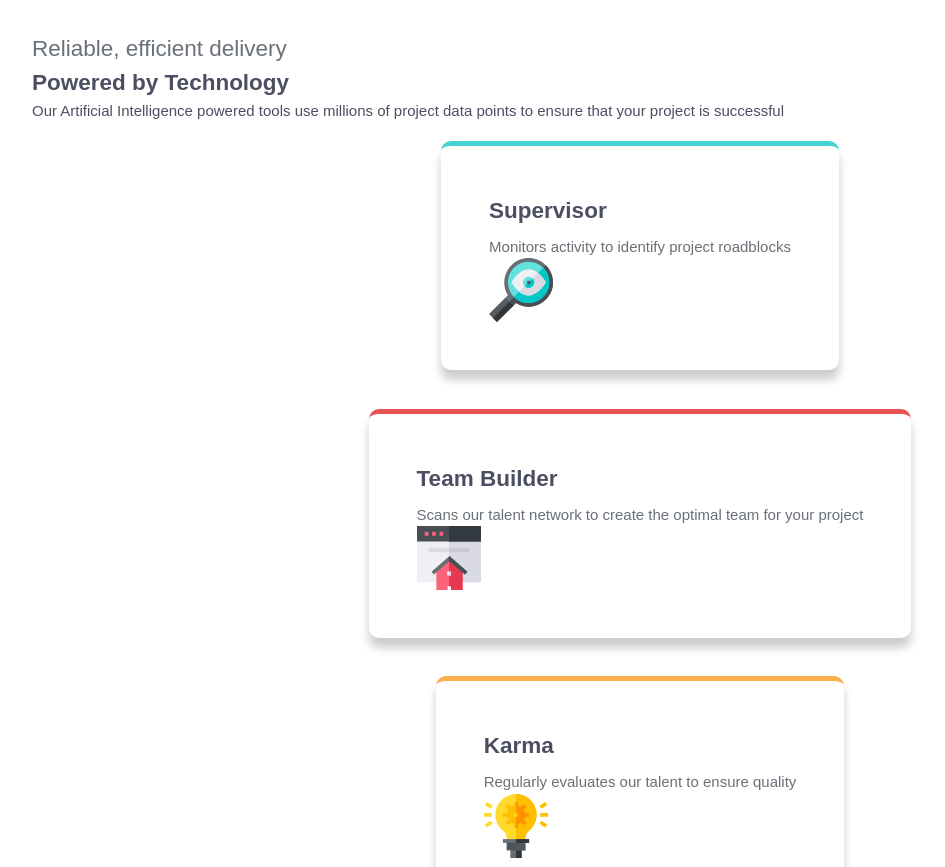
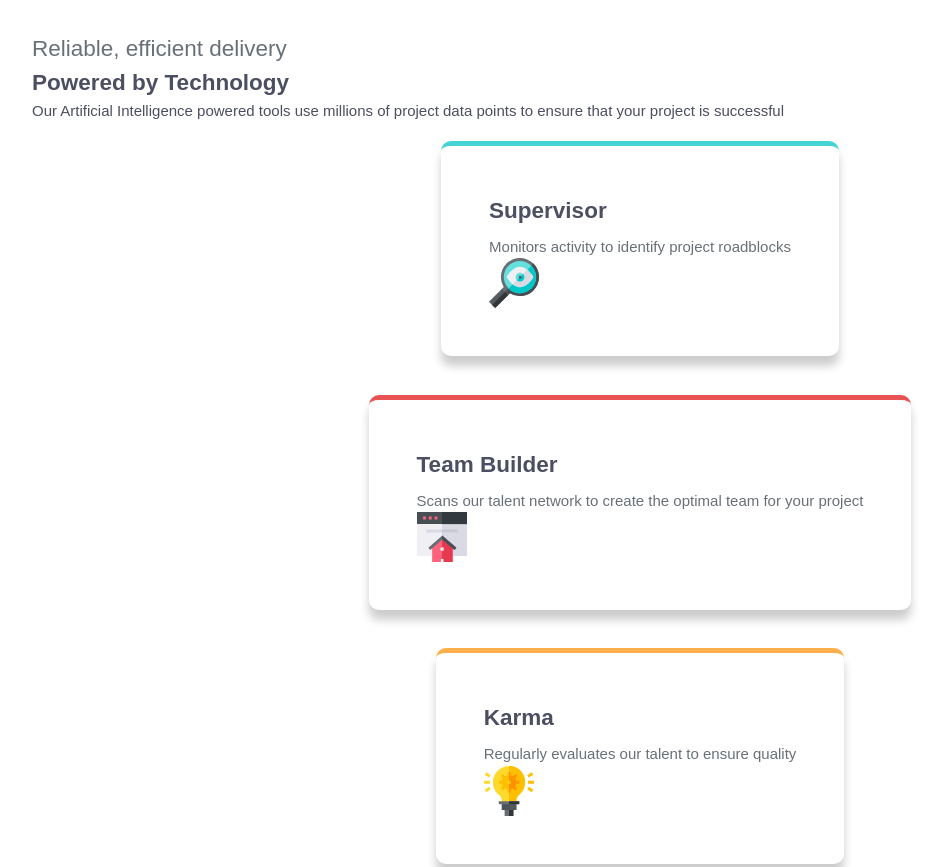
Before and after one commit to fatihaosman/frontmentor-html-css, a plain HTML site: page docs/four-card-feature-section-master/index.html in a window 1280 px wide. Shown: the top 867 px of the page, without its empty margins (0-945 px from the left). Drawn offline with Linux system fonts and the light colour scheme.

Commit message:
adjusted image

```diff
--- a/docs/four-card-feature-section-master/style.css
+++ b/docs/four-card-feature-section-master/style.css
@@ -101,6 +101,7 @@ color: var(--Grey400);
 .small-main p {
   color: var(--Grey400);
   font-weight: 400;
+  position: relative;
 }
 
 
@@ -116,3 +117,9 @@ color: var(--Grey400);
 .calc{
   border-top: solid 5px var(--Blue);
 }
+img{
+  width: 50px;
+  height: 50px;
+  align-self: self-end;
+
+}
```
